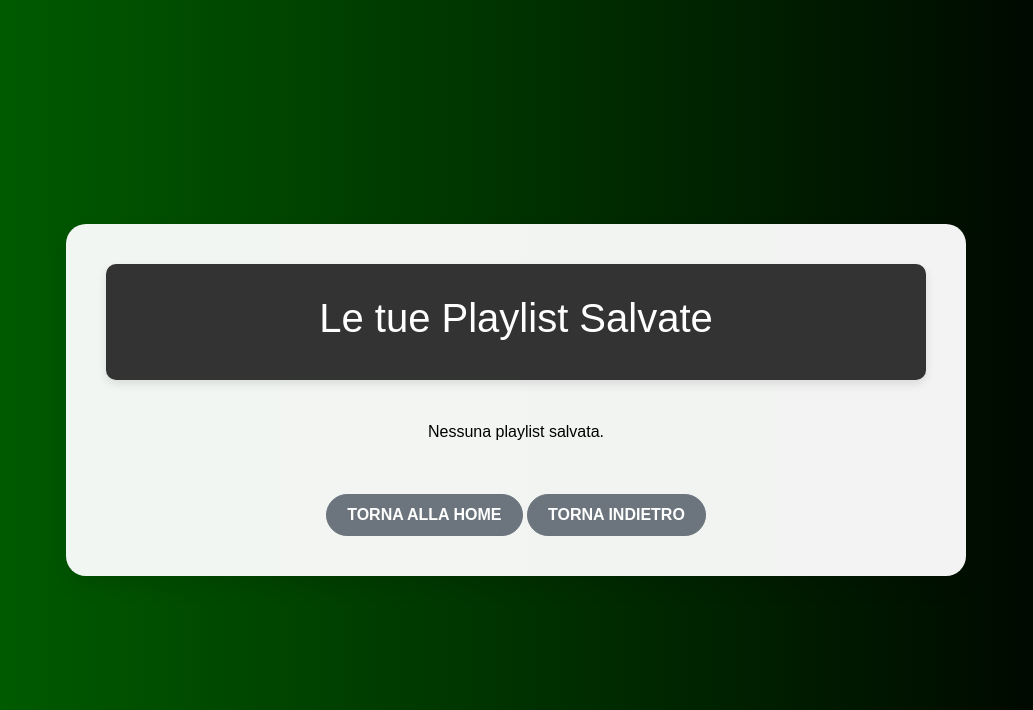
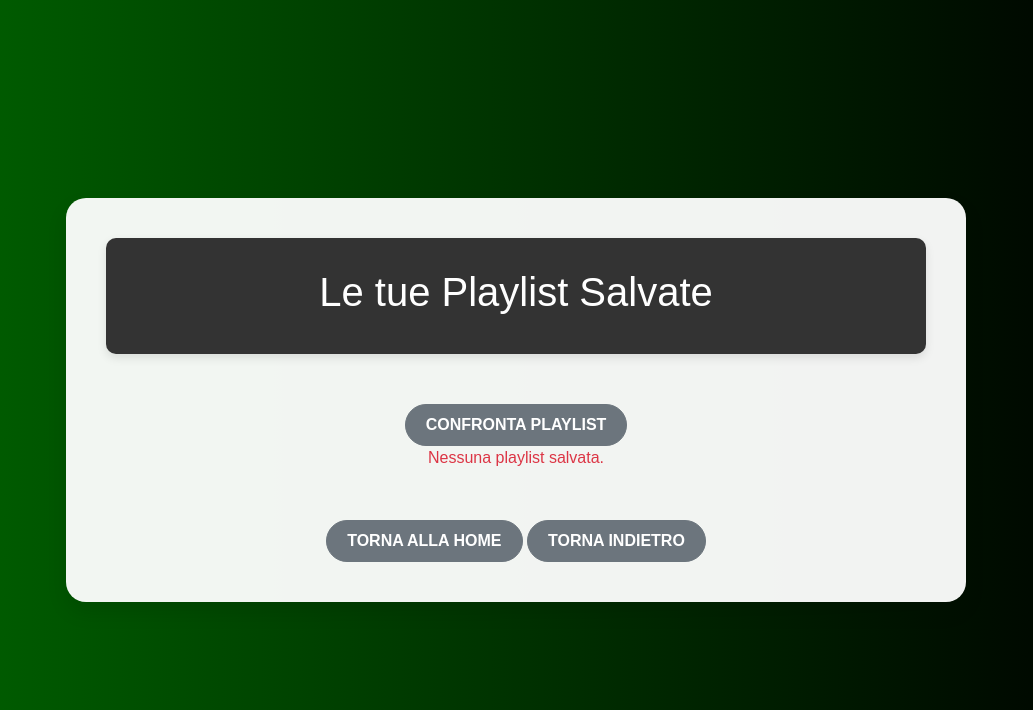
Before and after one commit to Arba-Marco/spotify_progetto, a Flask app: page /saved_playlists in a window 1280 px wide. Shown: the top 710 px of the page, without its empty margins (124-1157 px from the left). Run offline with Flask 3, Linux system fonts and the light colour scheme; some libraries are stand-ins or nearby versions.

Commit message:
modifiche grafiche pt1 da completare GABBO

```diff
--- a/templates/saved_playlists.html
+++ b/templates/saved_playlists.html
@@ -155,9 +155,20 @@
             {% endif %}
         {% endwith %}
 
+        <form action="{{ url_for('home.compare_playlists') }}" method="POST">
+            <!-- Lista delle playlist salvate con checkbox a lato -->
+            {% for playlist in playlists %}
+                <div class="d-flex justify-content-between align-items-center mb-3">
+                    <label>{{ playlist['name'] }} ({{ playlist['tracks']['total'] }} brani)</label>
+                    <input type="checkbox" name="playlist_ids" value="{{ playlist['id'] }}">
+                </div>
+            {% endfor %}
+            <button type="submit" class="btn btn-secondary">Confronta Playlist</button>
+        </form>
+
         {% if playlists %}
             <!-- Lista delle playlist salvate -->
-            <ul class="list-group">
+            <ul class="list-group mt-4">
                 {% for playlist in playlists %}
                     <li class="list-group-item">
                         <strong>{{ playlist['name'] }}</strong> ({{ playlist['tracks']['total'] }} brani)
@@ -169,7 +180,7 @@
             </ul>
         {% else %}
             <!-- Messaggio quando non ci sono playlist salvate -->
-            <p>Nessuna playlist salvata.</p>
+            <p class="text-danger">Nessuna playlist salvata.</p>
         {% endif %}
 
         <br>
```
Also changed, not shown: templates/compare_playlists.html (+6 -1 lines), 1 other file.
